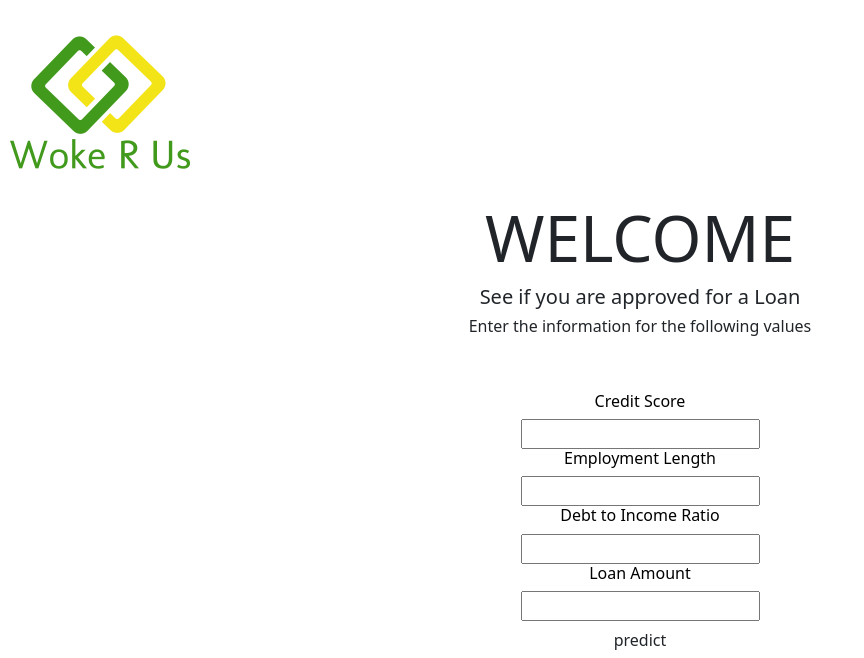
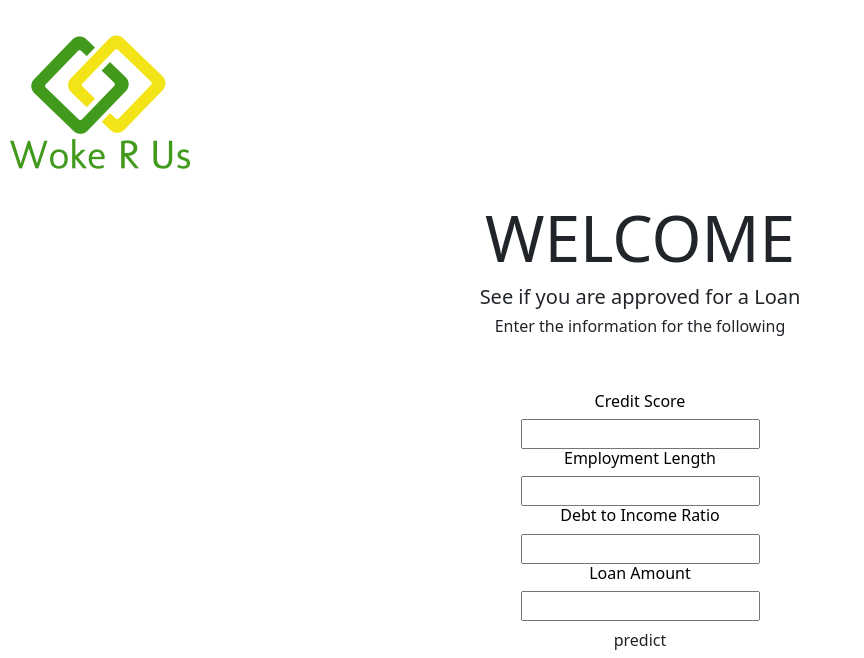
Before and after one commit to nitishsingh158/WokeRUs, a Flask app: page / in a window 1280 px wide. Shown: the top 658 px of the page, without its empty margins (0-864 px from the left). Run offline with Flask 2, Linux system fonts and the light colour scheme; parts of the project's set-up code (start-up, migrations or seed data) failed here and were passed over; some libraries are stand-ins or nearby versions.

Commit message:
html, update.

```diff
--- a/templates/classify.html
+++ b/templates/classify.html
@@ -14,7 +14,7 @@
 
                 <div style="text-align: center;" class='login'>
                 <h5>See if you are approved for a Loan</h1>
-                <h6> Enter the information for the following values</h6>
+                <h6> Enter the information for the following </h6>
                 <br>
                 <br>
 
@@ -26,8 +26,17 @@
                     <h6 style='color:black;'> Employment Length </h6> <input type="number" name= 'Emp_Length' required='required'><br>
                     <h6 style='color:black;'> Debt to Income Ratio </h6> <input type="number" step="0.01" name= 'Debt_income_ratio' required='required'><br>
                     <h6 style='color:black;'> Loan Amount </h6> <input type="number" name= 'Loan_Amount' required='required'><br>
+                    <!--h6 style='color:black;'> Annual Income </!--h6> <input type="number" name= 'annual_inc' required='required'><br>
+                    <h6 style='color:black;'> Current monthly expenses debt </h6> <input type="number" name= 'curr_debt' required='required'><br>
+                    <h6 style='color:black;'> Current monthly expenses debt </h6> <input type="number" name= 'curr_debt' required='required'><br>
+                    <h6 style='color:black;'> Current monthly expenses debt </h6> <input type="number" name= 'curr_debt' required='required'><br>
+                    <h6 style='color:black;'> Current monthly expenses debt </h6> <input type="number" name= 'curr_debt' required='required'><br-->
+
 
                     <button  type="submit" class='btn'> predict</button>
+
+            <!--form action="{{url_for('interest')}}" method="POST">
+                    <button--  type="submit" class='btn'> interest</button-->
 
                 </div>
             </form>
```
